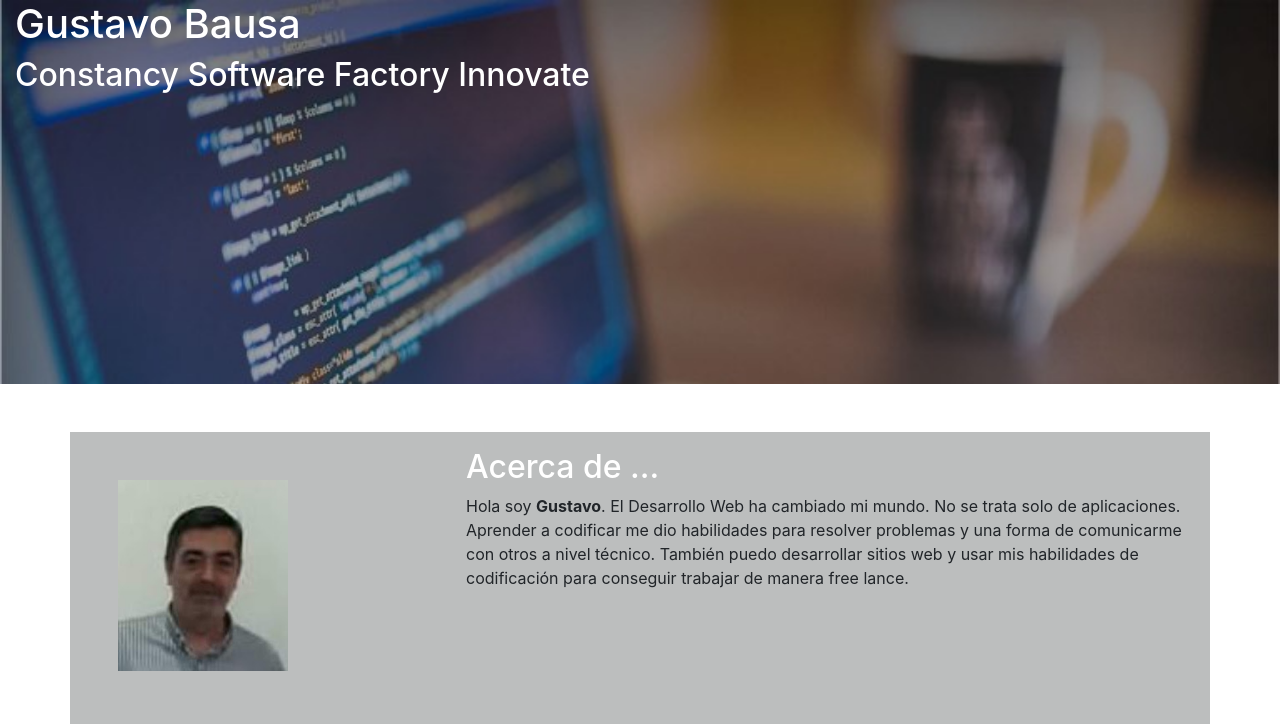
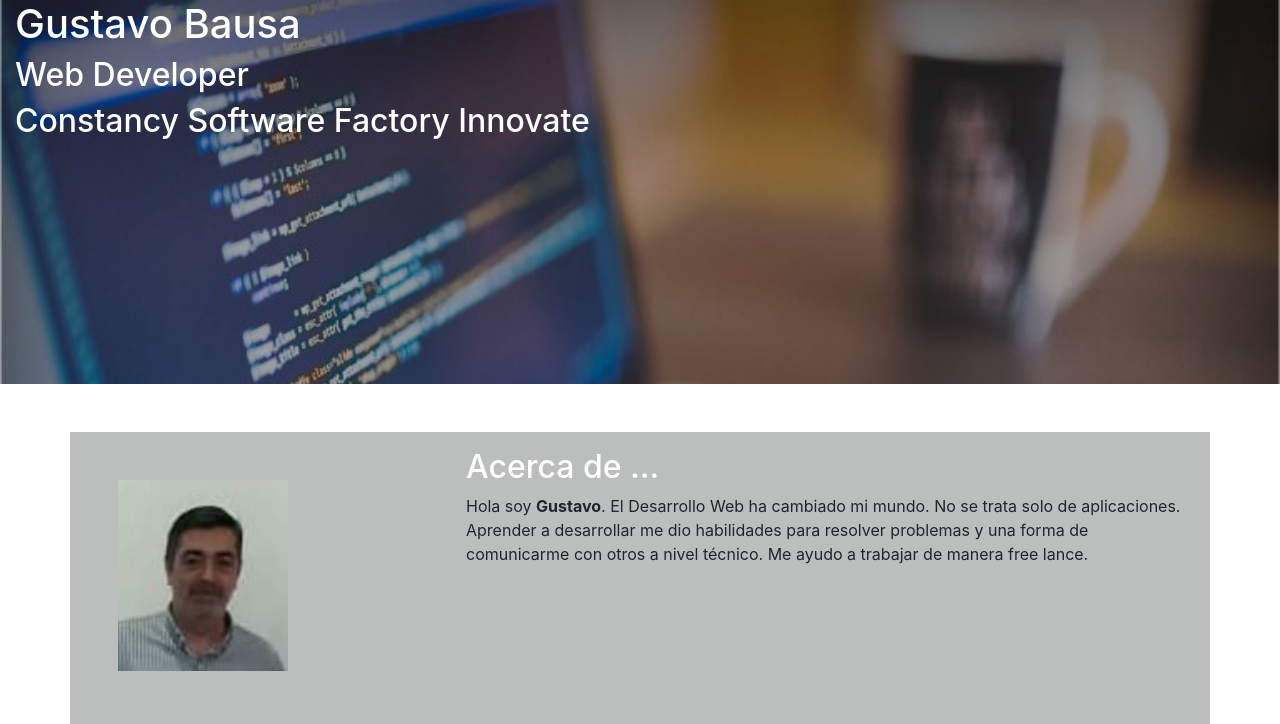
Before and after one commit to GustavoBausa/blogpers, a plain HTML site: page index.html in a window 1280 px wide. Shown: the top 724 px of the page. Drawn offline with nearby package versions, Linux system fonts and the light colour scheme.

Commit message:
First commit

```diff
--- a/index.html
+++ b/index.html
@@ -30,7 +30,7 @@
           <div class="row">
             <div class="col">
               <h1 class="text-white pt-6">Gustavo Bausa</h1>
-          <!--    <h2 class="text-white pt-6">Web Developer</h2> -->
+              <h2 class="text-white pt-6">Web Developer</h2>
              <h2 class="text-white p-6">Constancy Software Factory Innovate</h2>
             </div>
           </div>
@@ -46,10 +46,9 @@
               <h2 class="text-white">Acerca de ...</h2>
               <p>
                 Hola soy <strong>Gustavo</strong>. El Desarrollo Web ha cambiado mi mundo.
-                No se trata solo de aplicaciones. Aprender a codificar me dio habilidades para resolver
+                No se trata solo de aplicaciones. Aprender a desarrollar me dio habilidades para resolver
                 problemas y una forma de comunicarme con otros a nivel técnico.
-                También puedo desarrollar sitios web y usar mis habilidades de codificación
-                para conseguir trabajar de manera free lance.
+                Me ayudo a trabajar de manera free lance.
 
               </p>
            </div>
@@ -162,7 +161,7 @@
               </address>
               <p>Tel. 1133123497</p>
               <a href="https://www.linkedin.com/in/gustavo-javier.bausa-84256236">
-               <button class="btn">
+               <button class="btn btn-outline-light">
                 <i class="fab fa-linkedin-in fa-2x "></i>
                 </button></a>
               <br>
```
